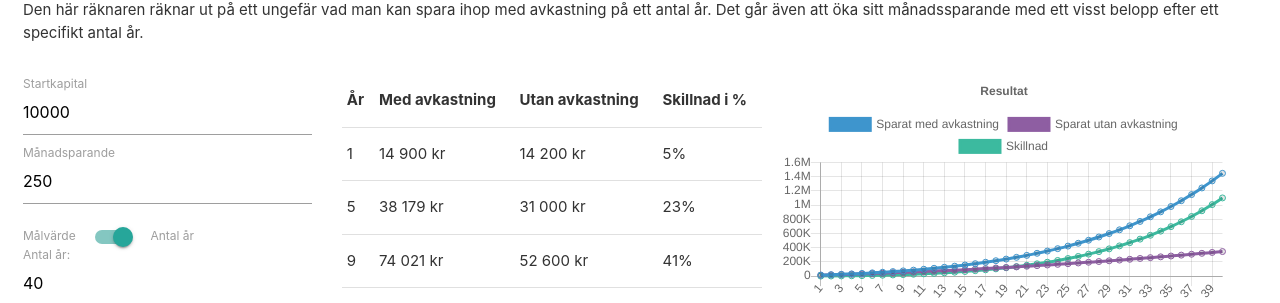
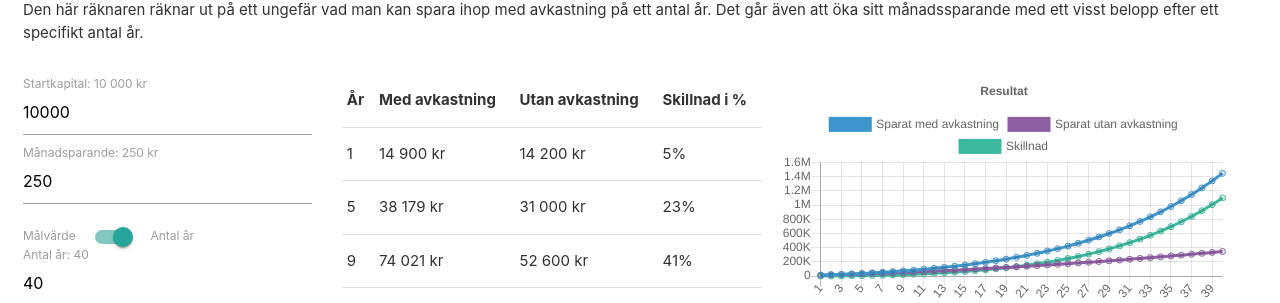
Before and after one commit to dan-forsberg/Savings-Calculator, a Svelte app: page / in a window 1280 px wide. Shown: the part 116-419 px from the top of the page. Built offline with nearby package versions, Linux system fonts and the light colour scheme.

Commit message:
Show numbers in form in human readable formatting

```diff
--- a/src/components/Form.svelte
+++ b/src/components/Form.svelte
@@ -33,6 +33,11 @@ function update() {
 		)
 	);
 }
+
+/* 1000 -> 1 000 */
+function readableNums(value: number): string {
+	return value.toString().replace(/\B(?=(\d{3})+(?!\d))/g, " ");
+}
 </script>
 
 <form
@@ -40,12 +45,14 @@ function update() {
 		update();
 	}}>
 	<div class="input-field">
-		<label class="active" for="startCapital">Startkapital</label>
+		<label class="active" for="startCapital"
+			>Startkapital: {readableNums(startCapital)} kr</label>
 		<input id="startCapital" type="number" min="0" bind:value={startCapital} />
 	</div>
 
 	<div class="input-field">
-		<label class="active" for="monthlySavings">Månadsparande</label>
+		<label class="active" for="monthlySavings"
+			>Månadsparande: {readableNums(monthlySavings)} kr</label>
 		<input id="monthlySavings" type="number" min="0" bind:value={monthlySavings} />
 	</div>
 
@@ -60,7 +67,7 @@ function update() {
 
 	<div class="input-field">
 		{#if period}
-			<label class="active" for="period">Antal år: </label>
+			<label class="active" for="period">Antal år: {savingsPeriod}</label>
 			<input
 				id="period"
 				type="number"
@@ -69,7 +76,7 @@ function update() {
 				step="1"
 				bind:value={savingsPeriod} />
 		{:else}
-			<label class="active" for="goalAmount">Målvärde: </label>
+			<label class="active" for="goalAmount">Målvärde: {readableNums(goalAmount)} kr</label>
 			<input id="goalAmount" type="number" bind:value={goalAmount} />
 		{/if}
 	</div>
@@ -82,7 +89,7 @@ function update() {
 		<input id="schIncPer" type="number" min="0" max="100" bind:value={schIncPeriod} />
 	</div>
 	<div class="input-field">
-		<label class="active" for="schInc">...sparandet med {schIncAmount} kr</label>
+		<label class="active" for="schInc">...sparandet med {readableNums(schIncAmount)} kr</label>
 		<input id="schInc" type="number" min="0" bind:value={schIncAmount} />
 	</div>
 	<input class="btn-large" id="submit" type="submit" value="Räkna" />
```
